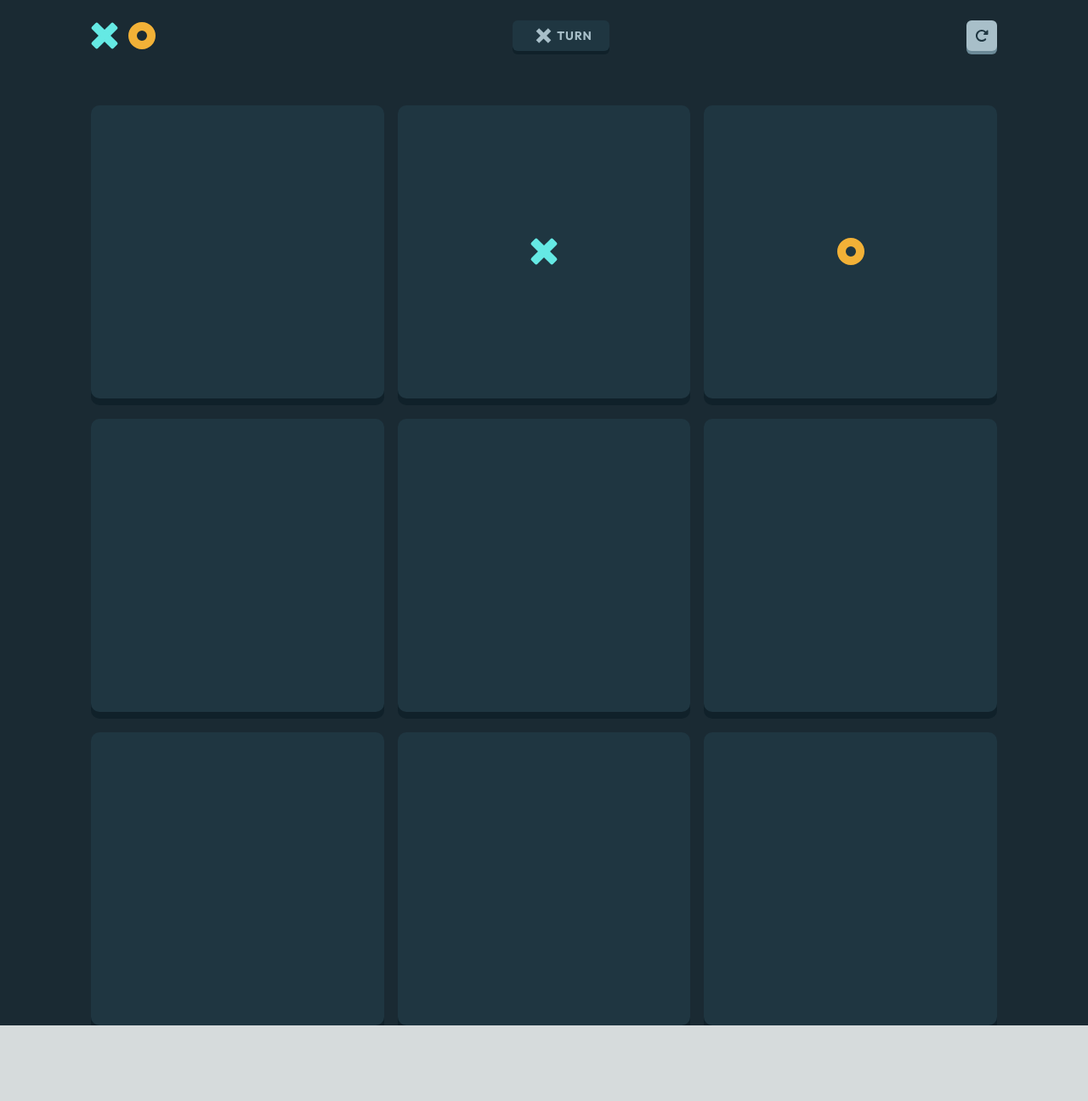
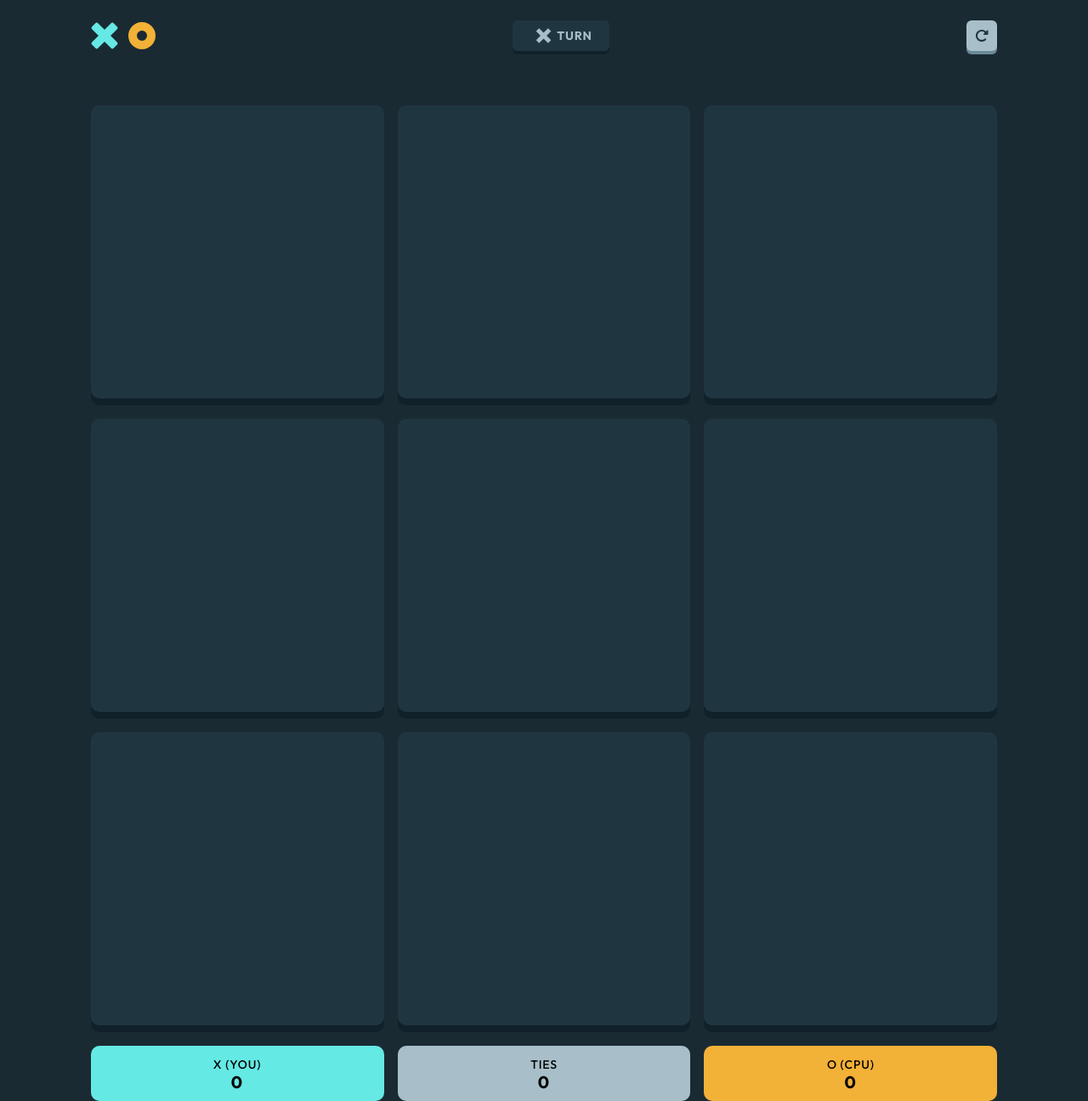
Before and after one commit to adam-belahouane/tic-tac-toe-app, a Next.js app: page /Game in a window 1280 px wide. Shown: the whole page at 85% size. Before the commit the page ends 1207 px from the top, so only its background shows below. Built offline with nearby package versions, Linux system fonts and the light colour scheme.

Commit message:
check win function, wins ties tracked and displayed

```diff
--- a/app/layout.tsx
+++ b/app/layout.tsx
@@ -19,7 +19,10 @@ export const metadata = {
 interface State {
   player: String,
   gameMode: String,
-  Turn?: string
+  Turn?: string,
+  x: number,
+  y: number,
+  tie: number
 }
 
 export default function RootLayout({
@@ -38,7 +41,10 @@ export default function RootLayout({
     {
       player: "x",
       gameMode: "player",
-      Turn: "x"
+      Turn: "x",
+      x: 0,
+      y: 0,
+      tie: 0
     }
   )
   return (
--- a/components/MainGrid.tsx
+++ b/components/MainGrid.tsx
@@ -1,17 +1,34 @@
 'use client'
 
-import { useState } from "react"
+import { useEffect, useState } from "react"
 import Square from "./Square"
+import checkWin from "../tools/checkWin"
 
 export default function MainGrid() {
-    const[grid, setGrid] = useState<(string|undefined)[]>(["","x","o","","","","","",""])
-    return(
+    const [grid, setGrid] = useState<(string | undefined)[]>(["", "", "", "", "", "", "", "", ""])
+
+    useEffect(() => {
+        console.log(checkWin(grid));
+    }, [grid])
+    return (
         <div className="grid grid-cols-3 gap-x-4 gap-y-6 w-10/12">
             {
                 grid.map((item, index) => (
                     <Square key={index} index={index} content={item} setGrid={setGrid} grid={grid} />
                 ))
             }
+            <div className="flex items-center justify-center flex-col bg-lightblue rounded-[10px] p-3">
+                <div className="text-[14px] tracking-[0.88px] font-medium">X (YOU)</div>
+                <div className="text-[20px] tracking-[1.25px] font-bold leading-none">0</div>
+            </div>
+            <div className="flex items-center justify-center flex-col bg-sliver rounded-[10px] p-3">
+                <div className="text-[14px] tracking-[0.88px] font-medium">TIES</div>
+                <div className="text-[20px] tracking-[1.25px] font-bold leading-none">0</div>
+            </div>
+            <div className="flex items-center justify-center flex-col bg-orange rounded-[10px] p-3">
+                <div className="text-[14px] tracking-[0.88px] font-medium">O (CPU)</div>
+                <div className="text-[20px] tracking-[1.25px] font-bold leading-none">0</div>
+            </div>
         </div>
     )
 }
--- /dev/null
+++ b/tools/checkWin.js
@@ -0,0 +1,31 @@
+
+
+export default function checkWin(array) {
+    let x = ""
+    let y = ["x", "o"]
+    for(let i = 0; i < y.length; i++){
+        x = y[i]
+        if(x === array[0] && x === array[1] && x === array[2]){return x}
+        if(x === array[3] && x === array[4] && x === array[5]){return x}
+        if(x === array[6] && x === array[7] && x === array[8]){return x}
+        if(x === array[0] && x === array[3] && x === array[6]){return x}
+        if(x === array[1] && x === array[4] && x === array[7]){return x}
+        if(x === array[2] && x === array[5] && x === array[8]){return x}
+        if(x === array[0] && x === array[4] && x === array[8]){return x}
+        if(x === array[2] && x === array[4] && x === array[6]){return x}
+    }
+
+    if(checkFull(array)){return "tie"}
+
+    return false
+}
+
+function checkFull(array) {
+    for(let i = 0; array.length; i++){
+        if(array[i] === ""){
+            return false
+        }
+    }
+
+    return true
+}
```
